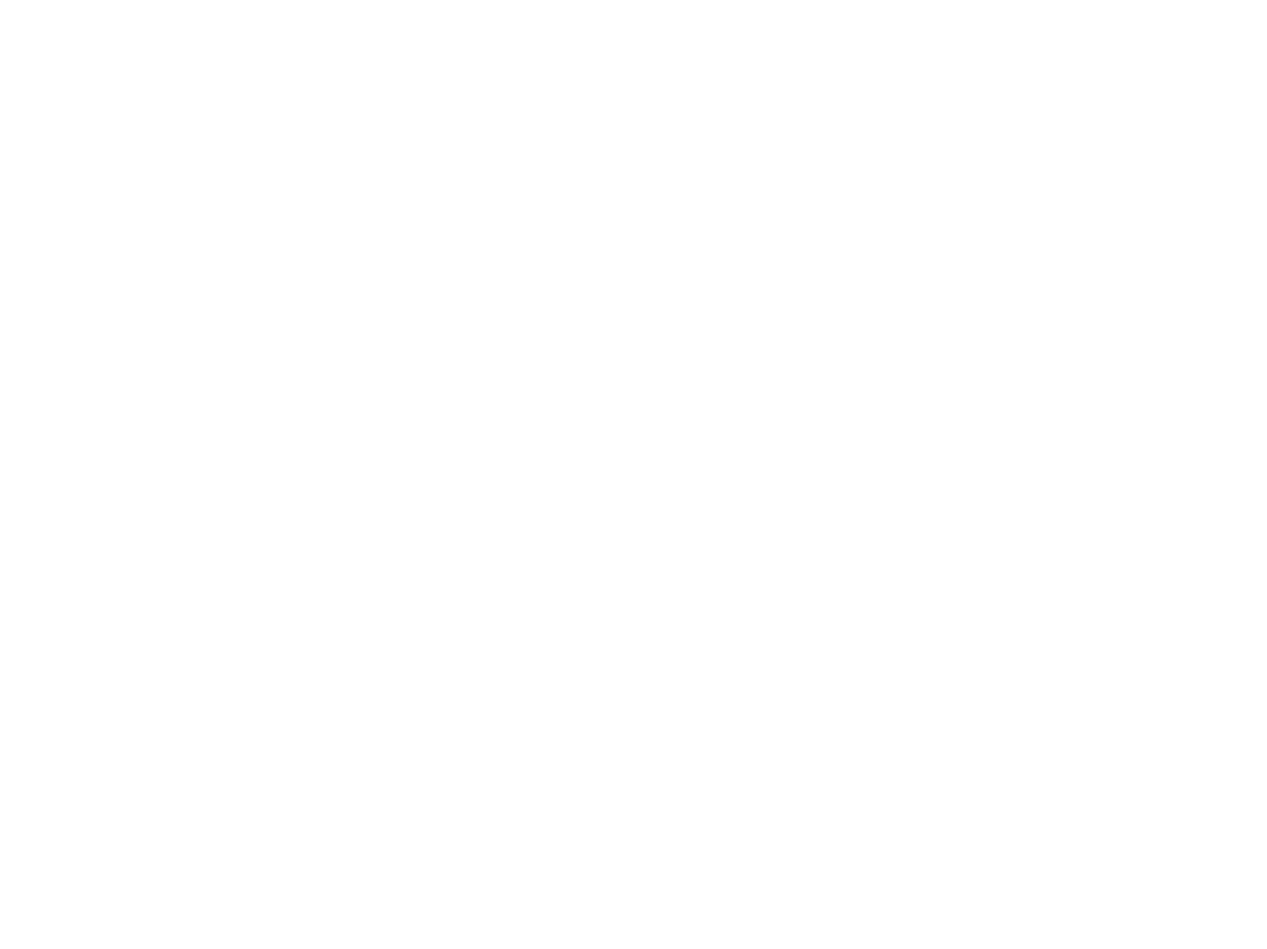
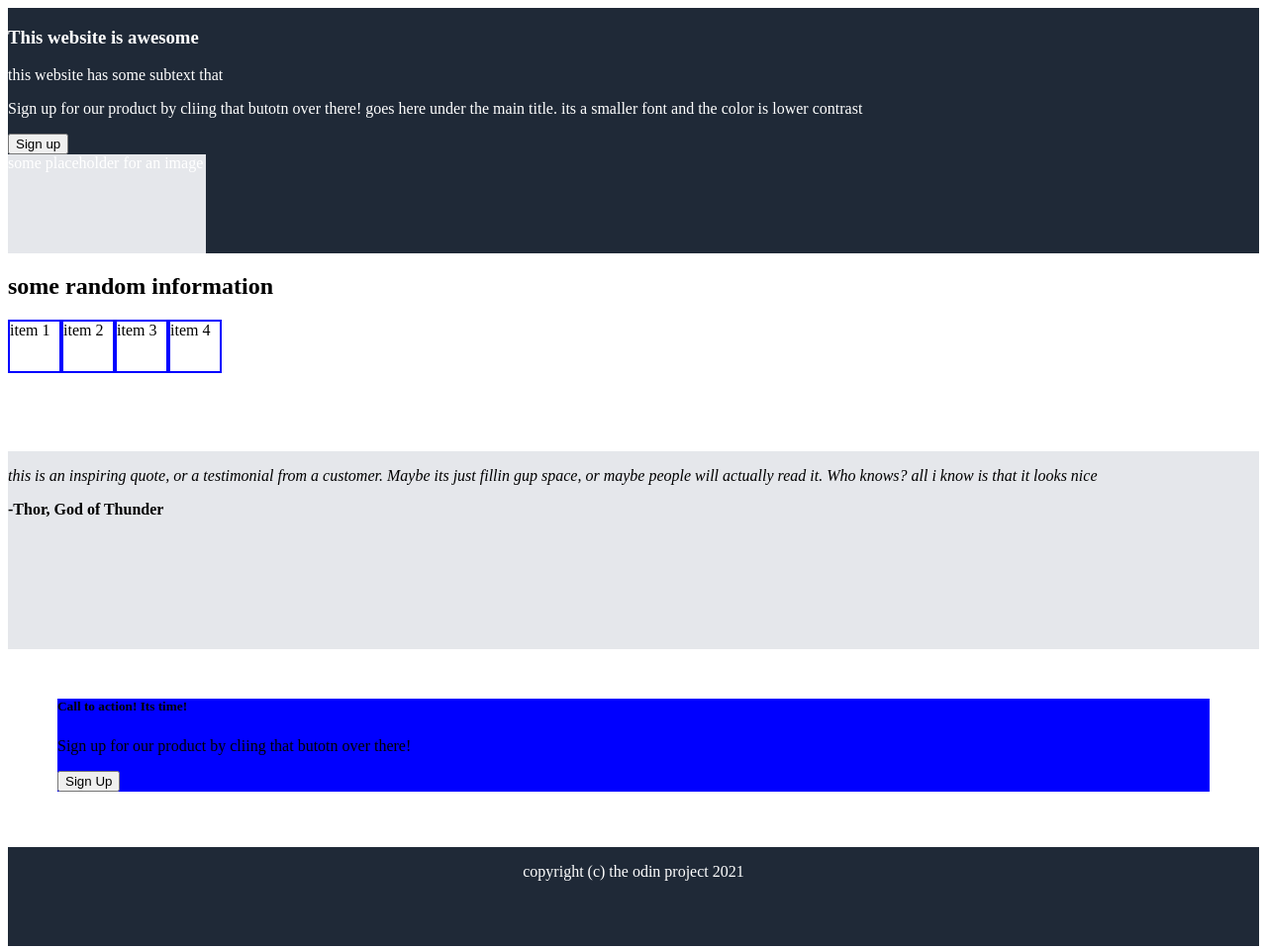
Before and after one commit to shzdwg/awesome-website, a plain HTML site: page index.html in a window 1280 px wide. Shown: the whole page at 99% size. Before the commit the page ends 800 px from the top, so only its background shows below. Drawn offline with Linux system fonts and the light colour scheme.

Commit message:
content all added

```diff
--- a/css/styles.css
+++ b/css/styles.css
@@ -0,0 +1,61 @@
+
+  .flex-container {
+  display: flex;
+  flex-direction: column;
+  background: blue;
+
+}
+
+.flex-container .header {
+    color: white;
+    background: #1F2937;
+    height: 200px;
+    flex:1;
+}
+
+.flex-container .content-top {
+    background: white;
+    height:200px;
+  }
+
+  .flex-container .content-bottom {
+    background: #e5e7eb;
+    height: 200px;
+  }
+
+  .flex-container .call-to-action-container {
+    background: white;
+    height: 200px;
+
+  }
+
+  .flex-container .call-to-action-container .call-to-action {
+    background: blue;
+    margin:50px;
+  }
+
+  .flex-container .footer {
+    background: #1F2937;
+    height: 100px;
+    text-align: center;
+    color: white;
+  }
+
+  .header-image-div {
+    width: 200px;
+    height: 100px;
+    background: #E5E7EB;
+
+  }
+
+  .image-gallery-container {
+    align-items: centre;
+
+    display: flex;
+  }
+
+  .gallery-item {
+    border: 2px solid blue;
+    width: 50px;
+    height: 50px;
+  }
--- a/index.html
+++ b/index.html
@@ -4,8 +4,50 @@
     <meta charset="UTF-8">
     <meta name="viewport" content="width=device-width, initial-scale=1.0">
     <title>Document</title>
+    <link rel="stylesheet" href="css/styles.css"/>
 </head>
 <body>
+    <div class="flex-container">
+        <div class="header">
+            <h3>This website is awesome</h3>
+            <p>this website has some subtext that            <p></p>Sign up for our product by cliing that butotn over there!
+                goes here under the main title. its a smaller font and the color is lower contrast</p>
+            <button> Sign up</button>
 
+            <div class="header-image-div">some placeholder for an image</div>
+        </div>
+        <div class="content-top">
+            <h2>some random information</h2>
+            <div class="image-gallery-container">
+                <div class="gallery-item">item 1</div>
+                <div class="gallery-item">item 2</div>
+                <div class="gallery-item">item 3</div>
+                <div class="gallery-item">item 4</div>
+
+            </div>
+        </div>
+        <div class="content-bottom">
+            <p>
+                <em>
+                    this is an inspiring quote, or a testimonial from a customer.
+                    Maybe its just fillin gup space, or maybe people will actually read it.
+                    Who knows? all i know is that it looks nice
+                </em>
+            </p>
+            <p>
+                <strong> -Thor, God of Thunder</strong>
+            </p>
+        </div>
+        <div class="call-to-action-container">
+            <div class="call-to-action">
+            <h5>Call to action! Its time!</h5>
+            <p>Sign up for our product by cliing that butotn over there!</p>
+            <button>Sign Up</button>
+            </div>
+        </div>
+        <div class="footer">
+            <p> copyright (c) the odin project 2021</p>
+        </div>
+      </div>
 </body>
 </html>
```
